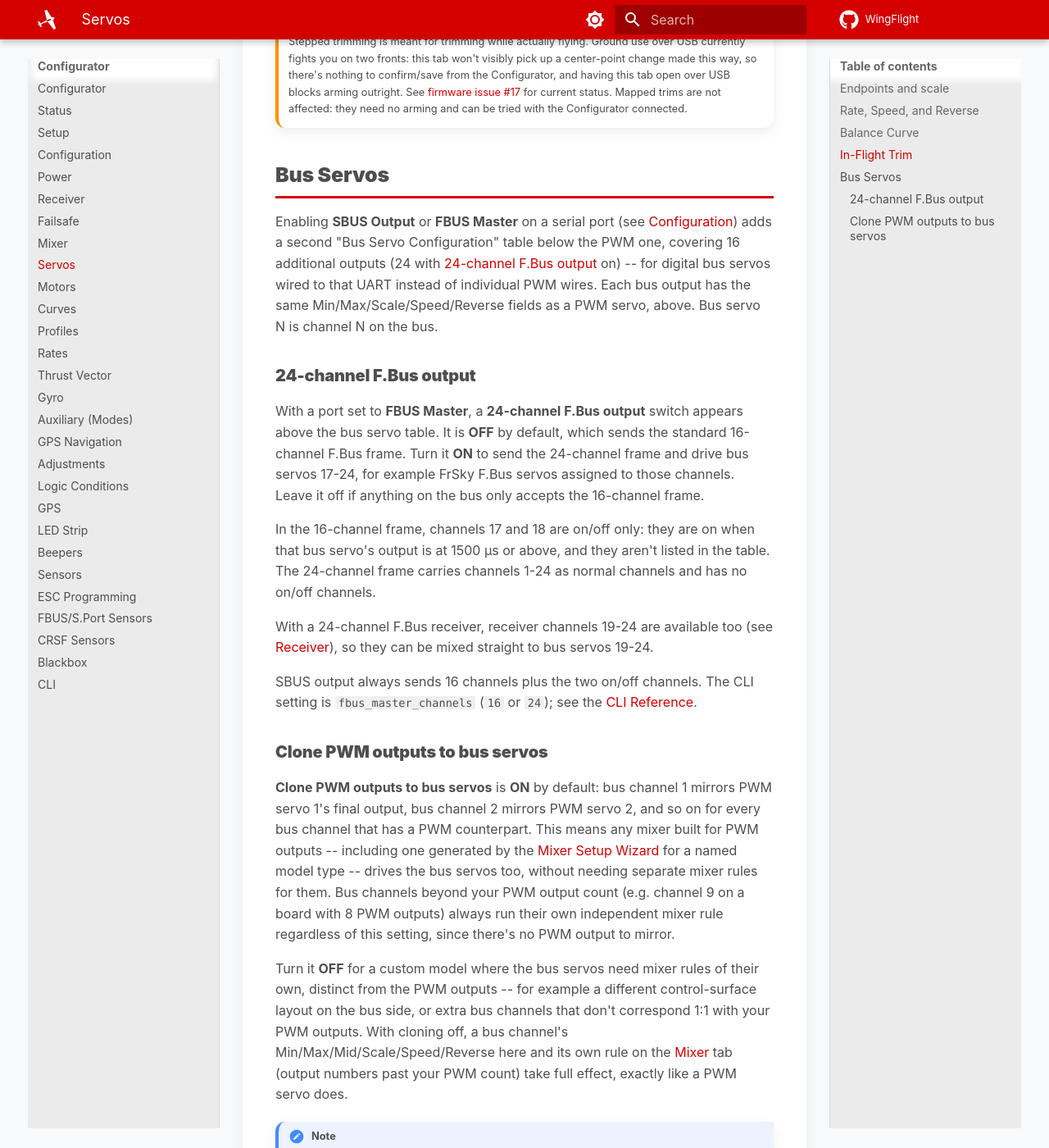
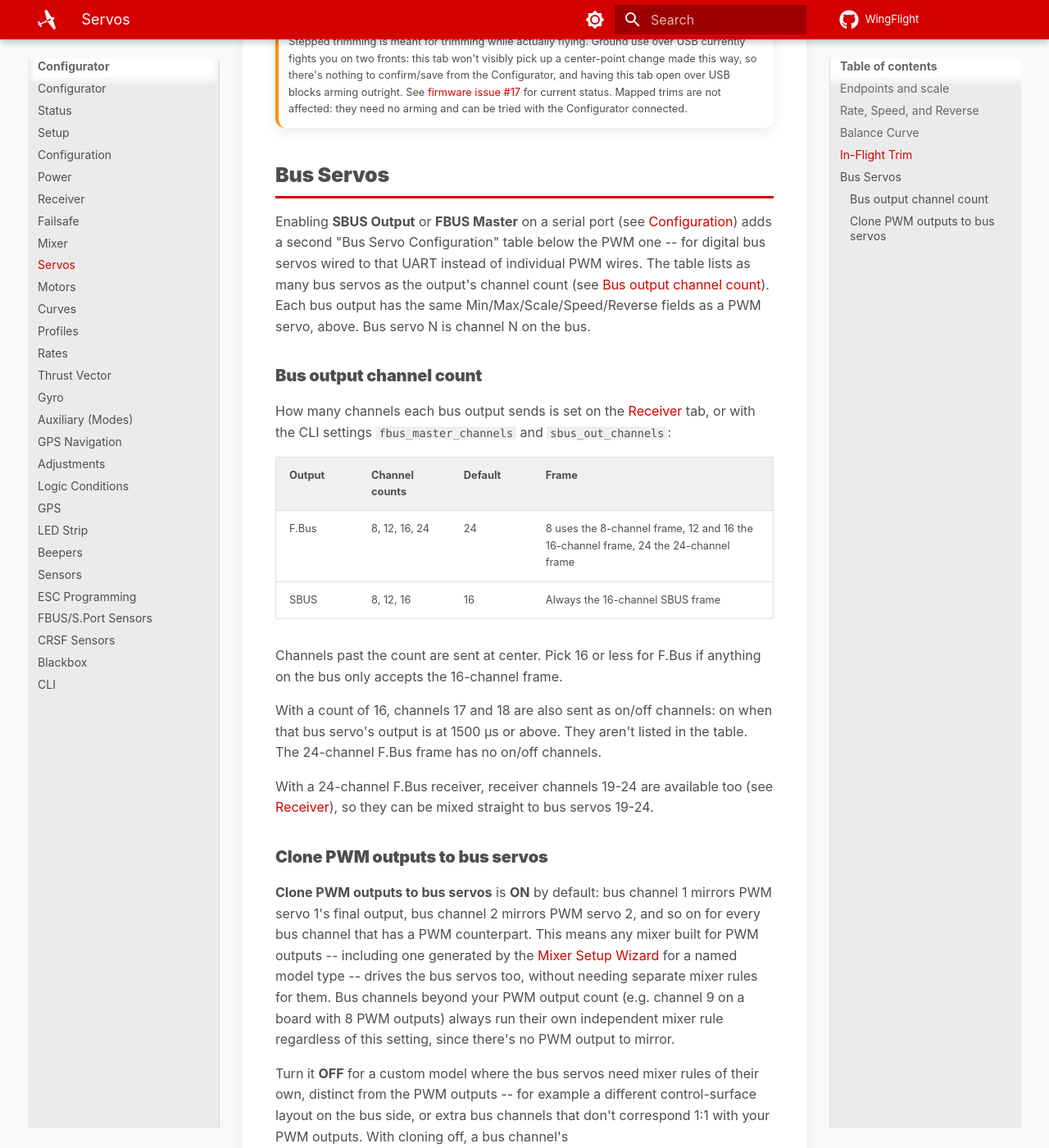
Before and after one commit to WingFlight/wingflight-docs, an MkDocs documentation site: the page built from docs/configurator/tabs/servos.md, in a window 1280 px wide and 1400 px high, scrolled down 2808 px. Shown: the whole window at 82% size. Built offline with MkDocs 1.6.1 and Material for MkDocs 9.7.7, drawn with Linux system fonts in a browser that asks for light colours.

Commit message:
Document bus output channel counts
Replace the 24-channel F.Bus switch with the per-output channel counts:
fbus_master_channels (8/12/16/24, default 24) and sbus_out_channels
(8/12/16, default 16), set on the Receiver tab's new Bus Servo Output
section or in the CLI.

Co-Authored-By: Claude Opus 5.5 <noreply@anthropic.com>

```diff
--- a/docs/configurator/tabs/servos.md
+++ b/docs/configurator/tabs/servos.md
@@ -118,33 +118,33 @@ change on this tab.
 
 Enabling **SBUS Output** or **FBUS Master** on a serial port (see
 [Configuration](configuration.md)) adds a second "Bus Servo Configuration"
-table below the PWM one, covering 16 additional outputs (24 with
-[24-channel F.Bus output](#24-channel-fbus-output) on) -- for digital bus
-servos wired to that UART instead of individual PWM wires. Each bus output
-has the same Min/Max/Scale/Speed/Reverse fields as a PWM servo, above.
-Bus servo N is channel N on the bus.
+table below the PWM one -- for digital bus servos wired to that UART instead
+of individual PWM wires. The table lists as many bus servos as the output's
+channel count (see [Bus output channel count](#bus-output-channel-count)).
+Each bus output has the same Min/Max/Scale/Speed/Reverse fields as a PWM
+servo, above. Bus servo N is channel N on the bus.
 
-### 24-channel F.Bus output
+### Bus output channel count
 
-With a port set to **FBUS Master**, a **24-channel F.Bus output** switch
-appears above the bus servo table. It is **OFF** by default, which sends the
-standard 16-channel F.Bus frame. Turn it **ON** to send the 24-channel frame
-and drive bus servos 17-24, for example FrSky F.Bus servos assigned to those
-channels. Leave it off if anything on the bus only accepts the 16-channel
-frame.
+How many channels each bus output sends is set on the
+[Receiver](receiver.md#bus-servo-output) tab, or with the CLI settings
+`fbus_master_channels` and `sbus_out_channels`:
 
-In the 16-channel frame, channels 17 and 18 are on/off only: they are on when
-that bus servo's output is at 1500 µs or above, and they aren't listed in the
-table. The 24-channel frame carries channels 1-24 as normal channels and has
-no on/off channels.
+| Output | Channel counts | Default | Frame |
+|---|---|---|---|
+| F.Bus | 8, 12, 16, 24 | 24 | 8 uses the 8-channel frame, 12 and 16 the 16-channel frame, 24 the 24-channel frame |
+| SBUS | 8, 12, 16 | 16 | Always the 16-channel SBUS frame |
+
+Channels past the count are sent at center. Pick 16 or less for F.Bus if
+anything on the bus only accepts the 16-channel frame.
+
+With a count of 16, channels 17 and 18 are also sent as on/off channels: on
+when that bus servo's output is at 1500 µs or above. They aren't listed in
+the table. The 24-channel F.Bus frame has no on/off channels.
 
 With a 24-channel F.Bus receiver, receiver channels 19-24 are available too
 (see [Receiver](receiver.md#channel-assignment)), so they can be mixed
 straight to bus servos 19-24.
-
-SBUS output always sends 16 channels plus the two on/off channels. The CLI
-setting is `fbus_master_channels` (`16` or `24`); see the
-[CLI Reference](../../reference/cli-reference.md#fbus-output).
 
 ### Clone PWM outputs to bus servos
 
```
Also changed, not shown: docs/configurator/tabs/receiver.md (+10 -2 lines), docs/reference/cli-reference.md (+7 -2 lines).
